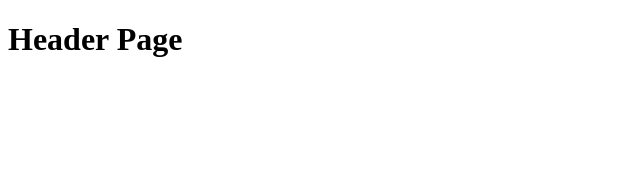
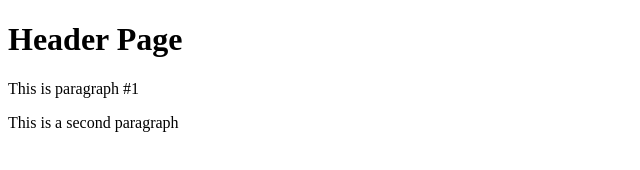
Before and after one commit to tduthil/git-test, a plain HTML site: page index.html in a window 1280 px wide. Shown: the whole page, without its empty margins (0-640 px from the left). Drawn offline with Linux system fonts and the light colour scheme.

Commit message:
Second commit

```diff
--- a/index.html
+++ b/index.html
@@ -2,6 +2,9 @@
 <html>
     <body>
         <h1>Header Page</h1>
+
+        <p>This is paragraph #1</p>
+        <p>This is a second paragraph</p>
 
 
 
```
